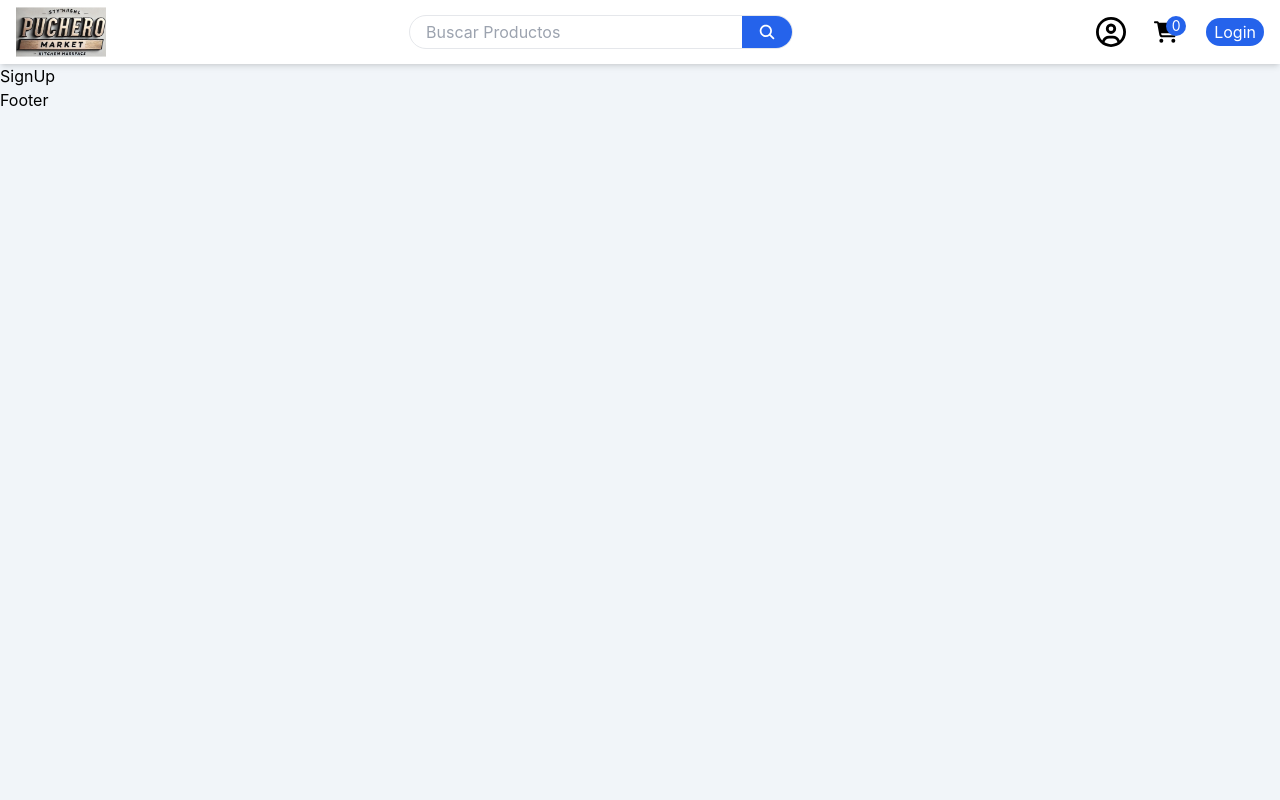
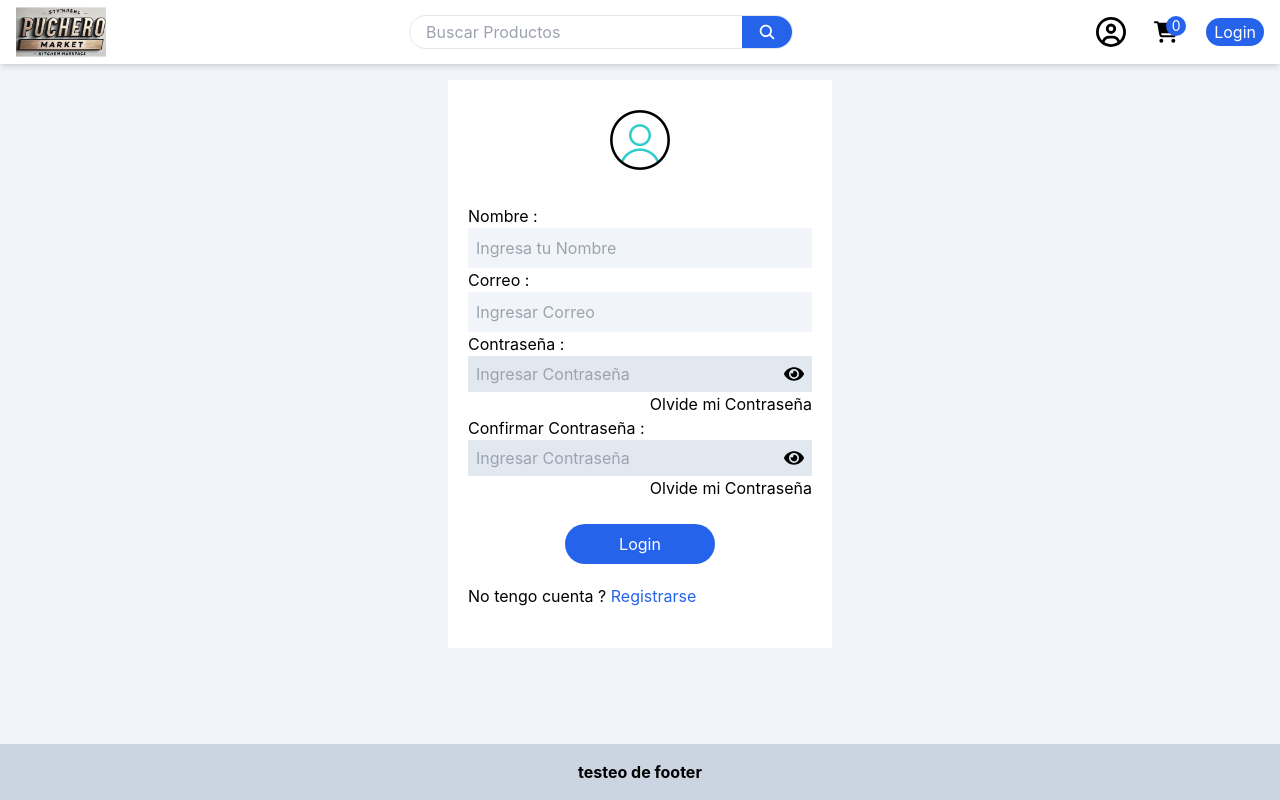
Before and after one commit to sefiroxxy/culinaryShopVFinal, a React (Create React App) app in the folder frontend/: page /sign-up in a window 1280 px wide. Built offline with nearby package versions, Linux system fonts and the light colour scheme.

Commit message:
se realiza cambios y avances en la plantilla signup o registrarse para completar los campos

```diff
--- a/frontend/src/App.js
+++ b/frontend/src/App.js
@@ -8,7 +8,7 @@ function App() {
   return (
     <>
       <Header />
-      <main>
+      <main className='min-h-[calc(100vh-120px)]'>
         <Outlet />
       </main>
       <Footer />
--- a/frontend/src/components/Footer.js
+++ b/frontend/src/components/Footer.js
@@ -2,7 +2,12 @@ import React from 'react'
 
 const Footer = () => {
   return (
-    <div>Footer</div>
+    <footer className='bg-slate-300'>
+      <div className='container mx-auto p-4'>
+
+        <p className='text-center font-bold' title="Culinary Shop Footer">testeo de footer</p>
+      </div>
+    </footer>
   )
 }
 
--- a/frontend/src/pages/Login.js
+++ b/frontend/src/pages/Login.js
@@ -28,6 +28,14 @@ const Login = () => {
         })
     }
 
+    // Advertencia para que al momento de no colocar @ o completar correo se deuelve el aviso
+    const handleSubmit = (e) => {
+        e.preventDefault()
+    }
+
+    // Parte de la comprovacion de login los datos
+    console.log("data login", data)
+
 
 
     return (
@@ -40,7 +48,7 @@ const Login = () => {
                         <img src={imagenLogin} width="280" height="280" alt='login icono' />
                     </div>
 
-                    <form className='pt-6'>
+                    <form className='pt-6' onSubmit={handleSubmit}>
                         <div className='grid'>
                             <label>Correo :</label>
                             <div className='bg-slate-100 p-2'>
--- a/frontend/src/pages/SignUp.js
+++ b/frontend/src/pages/SignUp.js
@@ -1,8 +1,147 @@
-import React from 'react'
+import React, { useState } from 'react'
+
+import imagenLogin from "../assest/signin.gif"
+
+//icono de react ojo (mostrar)
+import { FaEye } from "react-icons/fa";
+
+//icono de react ojo-slash (no mostrar)
+import { FaEyeSlash } from "react-icons/fa";
+
+//
+import { Link } from 'react-router-dom';
+
 
 const SignUp = () => {
+
+  const [showPassword, setShowPassword] = useState(false)
+  const [data, setData] = useState({
+    email: "",
+    password: ""
+  })
+
+  const handleOnChange = (e) => {
+    const { name, value } = e.target
+
+    setData((preve) => {
+      return {
+        ...preve,
+        [name]: value
+      }
+    })
+  }
+
+  // Advertencia para que al momento de no colocar @ o completar correo se deuelve el aviso
+  const handleSubmit = (e) => {
+    e.preventDefault()
+  }
+
+  // Parte de la comprovacion de login los datos
+  console.log("data login", data)
+
   return (
-    <div>SignUp</div>
+    <section id="sign-up">
+
+      <div className='mx-auto container p-4'>
+
+        <div className='bg-white p-5 w-full max-w-sm mx-auto'>
+          <div className='w-20 h-20 mx-auto'>
+            <img src={imagenLogin} width="280" height="280" alt='login icono' />
+          </div>
+
+          <form className='pt-6' onSubmit={handleSubmit}>
+
+            <div className='grid'>
+              <label>Nombre :</label>
+              <div className='bg-slate-100 p-2'>
+                <input
+                  type='text'
+                  placeholder='Ingresa tu Nombre'
+                  name='name'
+                  value={data.name}
+                  onChange={handleOnChange}
+                  className='w-full h-full outline-none bg-transparent'/>
+              </div>
+            </div>
+
+            <div className='grid'>
+              <label>Correo :</label>
+              <div className='bg-slate-100 p-2'>
+                <input
+                  type='email'
+                  placeholder='Ingresar Correo'
+                  name='email'
+                  value={data.email}
+                  onChange={handleOnChange}
+                  className='w-full h-full outline-none bg-transparent' />
+              </div>
+            </div>
+
+            <div>
+              <label>Contraseña :</label>
+              <div className='bg-slate-200 p-2 flex'>
+                <input
+                  type={showPassword ? "text" : "password"}
+                  placeholder='Ingresar Contraseña'
+                  value={data.password}
+                  name='password'
+                  onChange={handleOnChange}
+                  className='w-full h-full outline-none bg-transparent' />
+                <div className='cursor-pointer text-xl' onClick={() => setShowPassword((preve) => !preve)}>
+                  <span>
+                    {
+                      showPassword ? (
+                        <FaEyeSlash />
+                      )
+                        :
+                        (
+                          <FaEye />
+                        )
+                    }
+                  </span>
+                </div>
+              </div>
+              <Link to={"/forgot-password"} className='block w-fit ml-auto hover:underline hover:text-blue-600'>
+                Olvide mi Contraseña
+              </Link>
+            </div>
+
+            <div>
+              <label>Confirmar Contraseña :</label>
+              <div className='bg-slate-200 p-2 flex'>
+                <input
+                  type={showPassword ? "text" : "password"}
+                  placeholder='Ingresar Contraseña'
+                  value={data.password}
+                  name='password'
+                  onChange={handleOnChange}
+                  className='w-full h-full outline-none bg-transparent' />
+                <div className='cursor-pointer text-xl' onClick={() => setShowPassword((preve) => !preve)}>
+                  <span>
+                    {
+                      showPassword ? (
+                        <FaEyeSlash />
+                      )
+                        :
+                        (
+                          <FaEye />
+                        )
+                    }
+                  </span>
+                </div>
+              </div>
+              <Link to={"/forgot-password"} className='block w-fit ml-auto hover:underline hover:text-blue-600'>
+                Olvide mi Contraseña
+              </Link>
+            </div>
+
+            <button className='bg-blue-600 hover:bg-blue-700 text-white px-6 py-2 w-full max-w-[150px] rounded-full hover:scale-110 transition-all mx-auto block mt-6'>Login</button>
+          </form>
+          <p className='my-5'>No tengo cuenta ? <Link to={"/sign-up"} className='text-blue-600 hover:text-blue-700 hover:underline'>Registrarse</Link></p>
+        </div>
+      </div>
+
+    </section>
   )
 }
 
```
